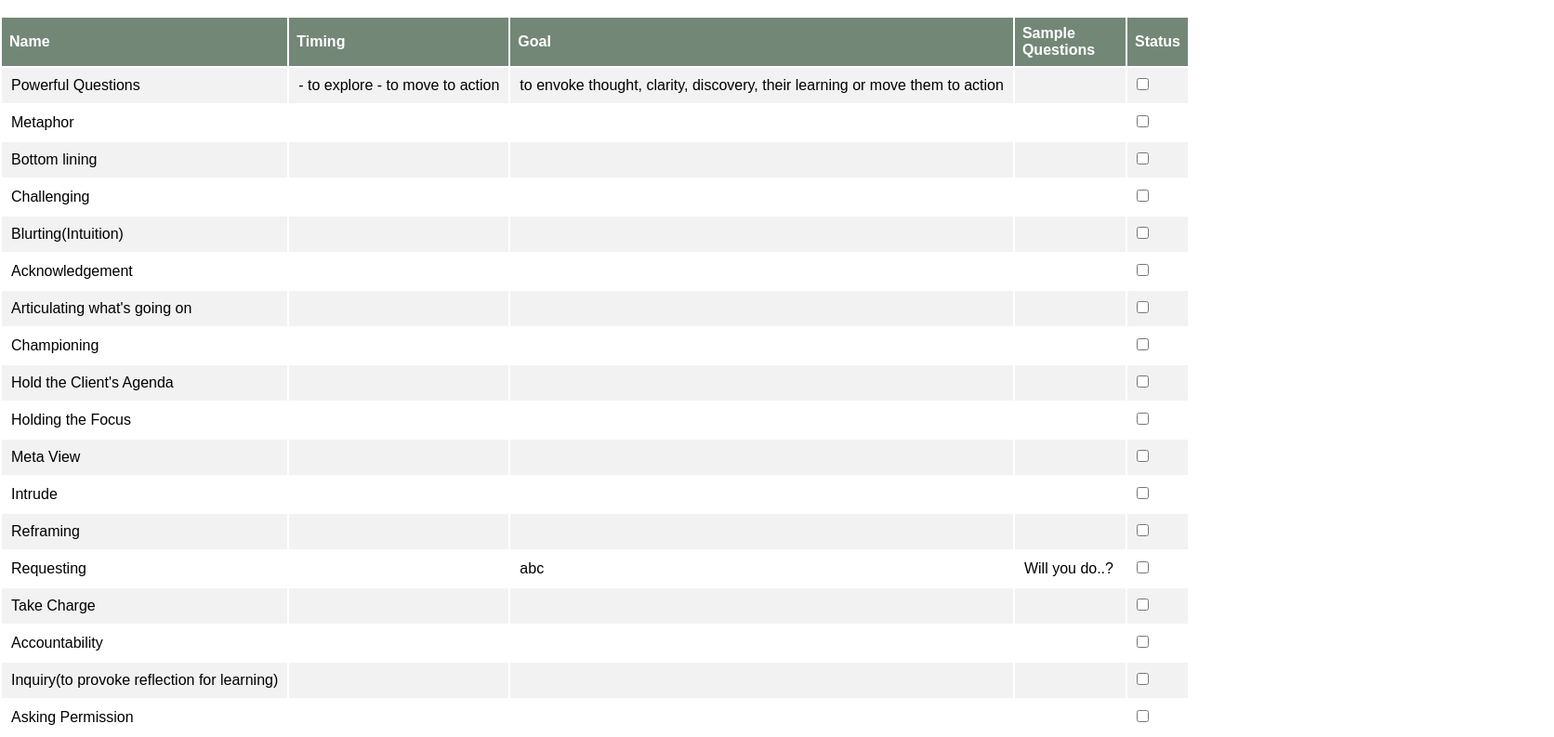
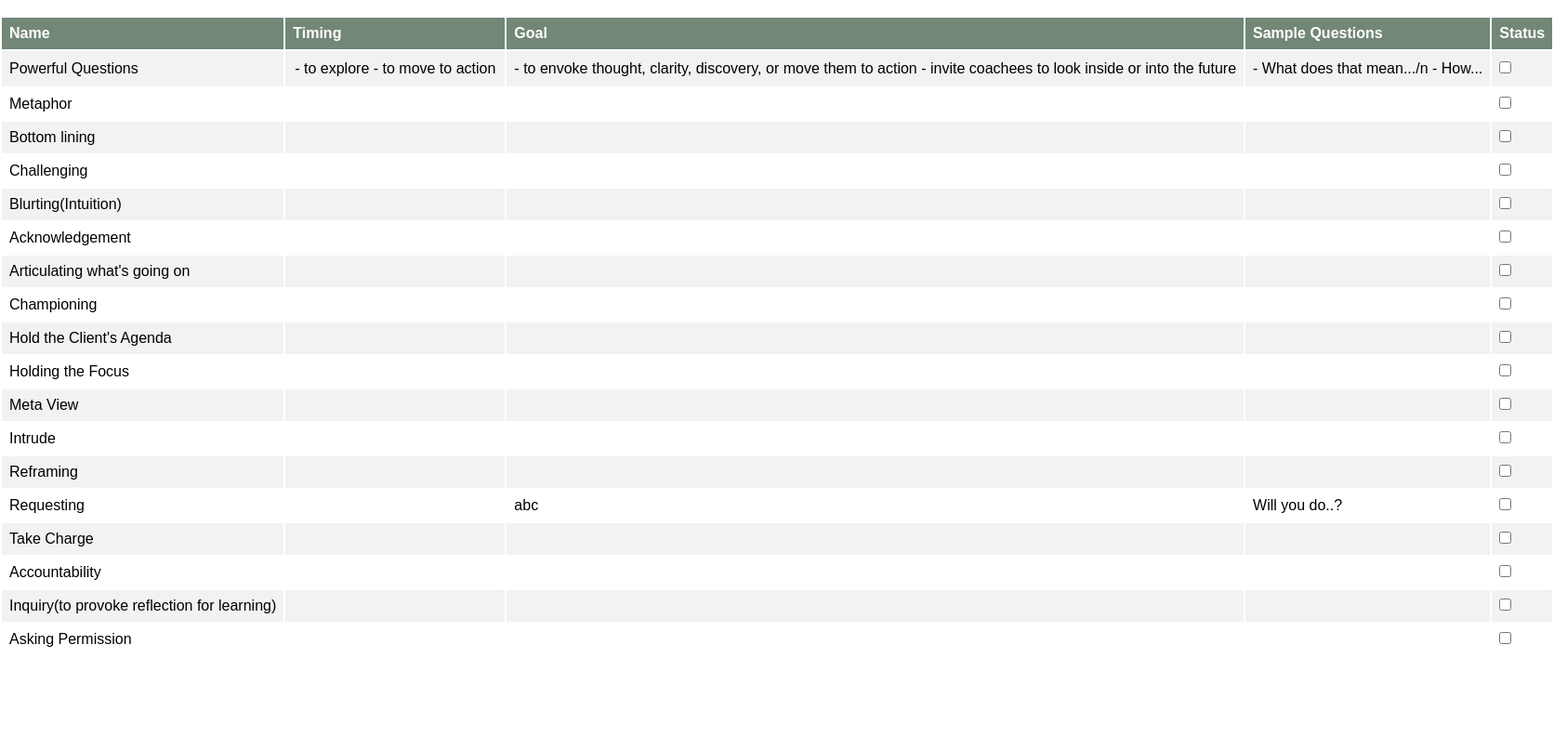
Before and after one commit to bonniepan02/coaching-tools, a plain HTML site: page index.html in a window 1280 px wide. Shown: the part 60-853 px from the top of the page at 93% size, 1672 px wide, since content can reach past the window. After the commit the page ends 800 px from the top, so only its background shows below. Drawn offline with nearby package versions, Linux system fonts and the light colour scheme.

Commit message:
fix the markdown cell style

```diff
--- a/assets/script.js
+++ b/assets/script.js
@@ -2,10 +2,11 @@ document.addEventListener("DOMContentLoaded", function () {
   let itemsData = JSON.parse(localStorage.getItem("itemsData")) || [
     {
       name: "Powerful Questions",
-      timing: "- to explore\n - to move to action",
-      goal: "to envoke thought, clarity, discovery, their learning or move them to action",
-      questions: "",
+      timing: " - to explore\n - to move to action",
+      goal: "- to envoke thought, clarity, discovery, or move them to action\n - invite coachees to look inside or into the future",
+      questions: "- What does that mean.../n - How...",
       status: false,
+      tip: "- Listen and wait. Don't fill in the momentary silence\n",
     },
     {
       name: "Metaphor",
@@ -155,6 +156,7 @@ document.addEventListener("DOMContentLoaded", function () {
       timingCell.innerHTML = renderMarkdown(item.timing);
       // Add the data-render-markdown attribute
       timingCell.setAttribute("data-render-markdown", "true");
+      timingCell.classList.add("markdown-cell");
 
       statusCell.appendChild(checkbox);
 
--- a/assets/styles.css
+++ b/assets/styles.css
@@ -41,10 +41,14 @@ th {
 td {
     text-align: left;
     /* Center text in cells */
-    padding: 10px;
+    padding: 8px;
     /* Add padding to cells for spacing */
     white-space: nowrap;
     /* Prevent text from wrapping */
+}
+.markdown-cell {
+    padding: 10px;
+    list-style-position: inside;
 }
 
 /* Style the odd rows with a background color */
```
